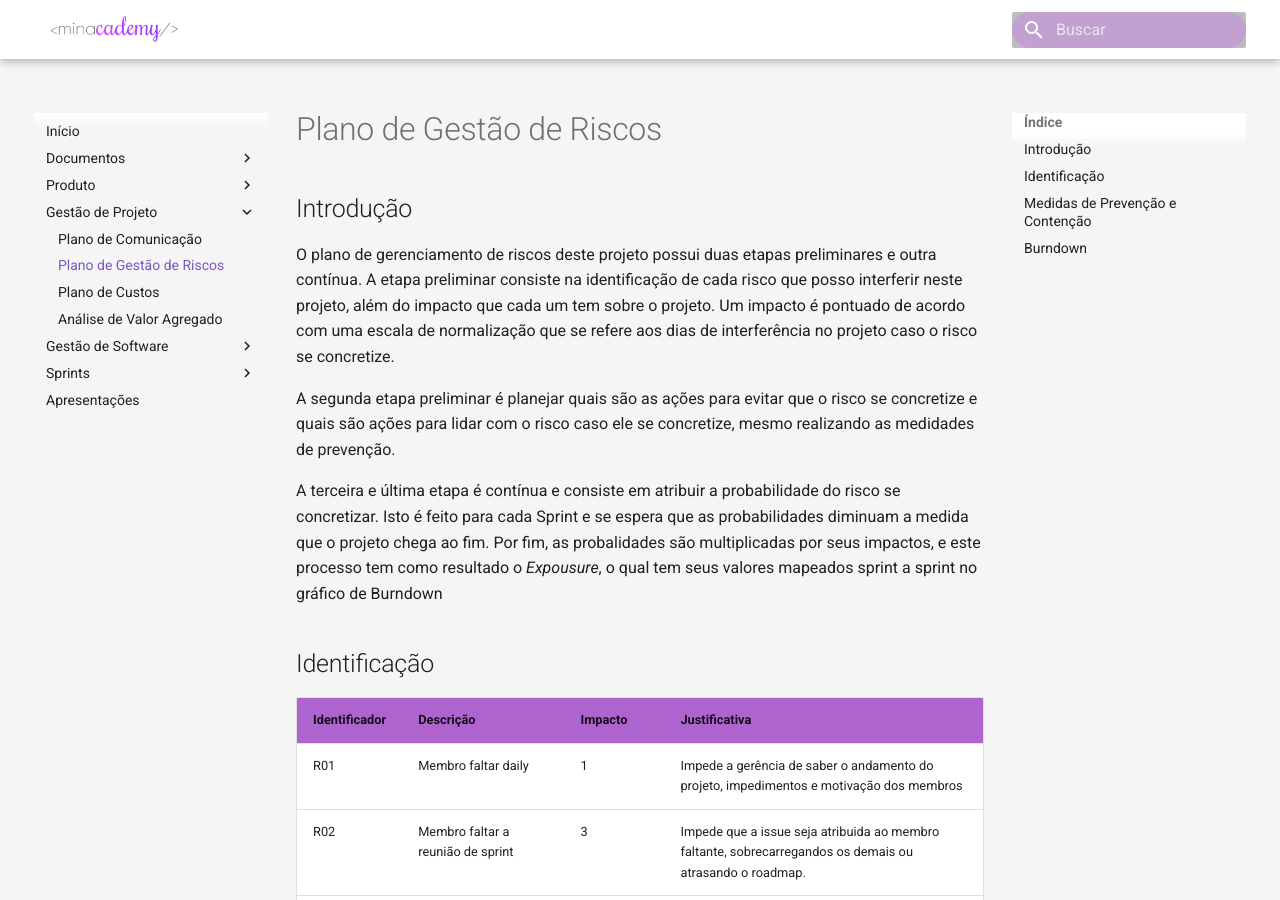
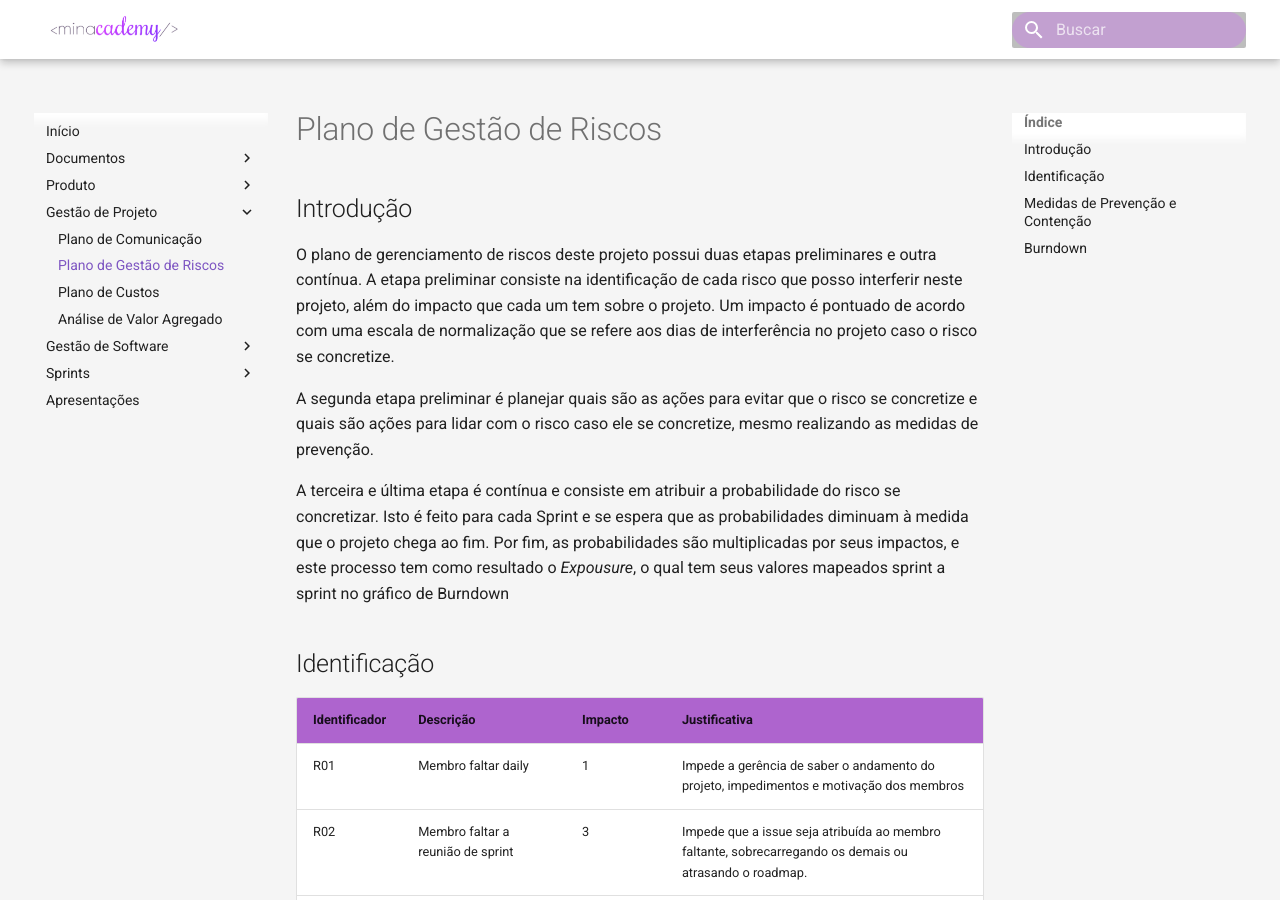
Before and after one commit to fga-eps-mds/2020.1-Minacademy-Wiki, an MkDocs documentation site: the page built from docs/gestao/plano_riscos.md, in a window 1280 px wide and 900 px high. Built offline with MkDocs 1.6.1 and Material for MkDocs 9.7.7, drawn with Linux system fonts in a browser that asks for light colours; some of the changed text lies outside the part shown.

Commit message:
Correções ortográficas nos arquivos da pasta "gestao"

```diff
--- a/docs/gestao/plano_riscos.md
+++ b/docs/gestao/plano_riscos.md
@@ -2,16 +2,16 @@
 
 O plano de gerenciamento de riscos deste projeto possui duas etapas preliminares e outra contínua. A etapa preliminar consiste na identificação de cada risco que posso interferir neste projeto, além do impacto que cada um tem sobre o projeto. Um impacto é pontuado de acordo com uma escala de normalização que se refere aos dias de interferência no projeto caso o risco se concretize.
 
-A segunda etapa preliminar é planejar quais são as ações para evitar que o risco se concretize e quais são ações para lidar com o risco caso ele se concretize, mesmo realizando as medidades de prevenção.
+A segunda etapa preliminar é planejar quais são as ações para evitar que o risco se concretize e quais são ações para lidar com o risco caso ele se concretize, mesmo realizando as medidas de prevenção.
 
-A terceira e última etapa é contínua e consiste em atribuir a probabilidade do risco se concretizar. Isto é feito para cada Sprint e se espera que as probabilidades diminuam a medida que o projeto chega ao fim. Por fim, as probalidades são multiplicadas por seus impactos, e este processo tem como resultado o *Expousure*, o qual tem seus valores mapeados sprint a sprint no gráfico de Burndown
+A terceira e última etapa é contínua e consiste em atribuir a probabilidade do risco se concretizar. Isto é feito para cada Sprint e se espera que as probabilidades diminuam à medida que o projeto chega ao fim. Por fim, as probabilidades são multiplicadas por seus impactos, e este processo tem como resultado o *Expousure*, o qual tem seus valores mapeados sprint a sprint no gráfico de Burndown
 
 ## Identificação
 
 | Identificador | Descrição                            | Impacto | Justificativa
 | -------- | ------------------------------------ | ------- | -------
 | R01      | Membro faltar daily                  | 1       | Impede a gerência de saber o andamento do projeto, impedimentos e motivação dos membros|
-| R02      | Membro faltar a reunião de sprint    | 3       | Impede que a issue seja atribuida ao membro faltante, sobrecarregandos os demais ou atrasando o roadmap.
+| R02      | Membro faltar a reunião de sprint    | 3       | Impede que a issue seja atribuída ao membro faltante, sobrecarregando os demais ou atrasando o roadmap.
 | R03      | Não realizar a entrega da sprint     | 3       | Atraso no roadmap, e sobrecarga das sprints seguintes.
 | R04      | Mudança de escopo                    | 3       | Pode causar refatorações, mudanças tecnológicas e sobrecarga nas sprints seguintes.
 | R05      | Dificuldades com as tecnologias      | 2       | Pode causar a não entrega ou baixa qualidade de entrega.
```
Also changed, not shown: other parts of docs/gestao/plano_riscos.md (+2 -2 lines), docs/gestao/devops.md (+1 -1 lines), docs/gestao/evm.md (+1 -1 lines), docs/gestao/gcs.md (+6 -5 lines), docs/gestao/plano_comunicacao.md (+1 -1 lines), docs/gestao/qualidade.md (+1 -1 lines).
